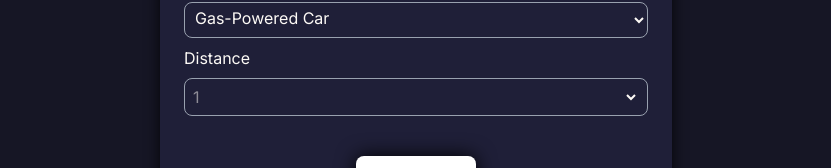
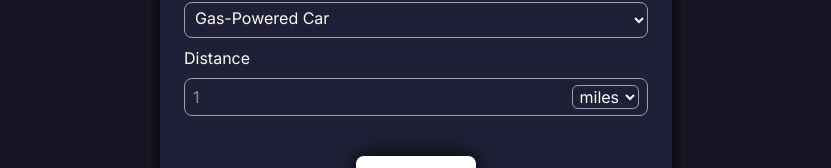
Before and after one commit to jjamesliu/reduceCO2, a React (Vite) app: page / in a window 1280 px wide. Shown: the part 929-1097 px from the top of the page, without its empty margins (224-1055 px from the left). Built offline with nearby package versions, Linux system fonts and the light colour scheme; no server answers.

Commit message:
styling changes for dropdown

```diff
--- a/src/App.jsx
+++ b/src/App.jsx
@@ -7,6 +7,7 @@ function App() {
   const [travelMode, setTravelMode] = useState("Gas-Powered Car")
   const [distance, setDistance] = useState("")
   const [error, setError] = useState(null)
+  const [units, setUnits] = useState("miles")
 
 
   return (
@@ -18,6 +19,8 @@ function App() {
       setDistance={setDistance}
       error={error}
       setError={setError}
+      units={units}
+      setUnits={setUnits}
       />
       <Results />
     </>
--- a/src/components/Form.jsx
+++ b/src/components/Form.jsx
@@ -88,10 +88,14 @@ export default function Form(props) {
                     className='outline-none w-full'
                     value={props.distance}
                     onChange={ (e) => props.setDistance(e.target.value)}></input>
-                    <select>
-                        <options>miles</options>
-                        <options>km</options>
+
+                    <select className='ml-2 text-white border border-gray-400 px-[2.5px] rounded-md outline-none'
+                    value={props.units}
+                    onChange={(e)=>props.setUnits(e.target.value)}>
+                        <option>miles</option>
+                        <option>km</option>
                     </select>
+
                     </div>
 
                     <h3 className='mt-10 text-center text-red-500 font-semibold'>{props.error}</h3>
```
